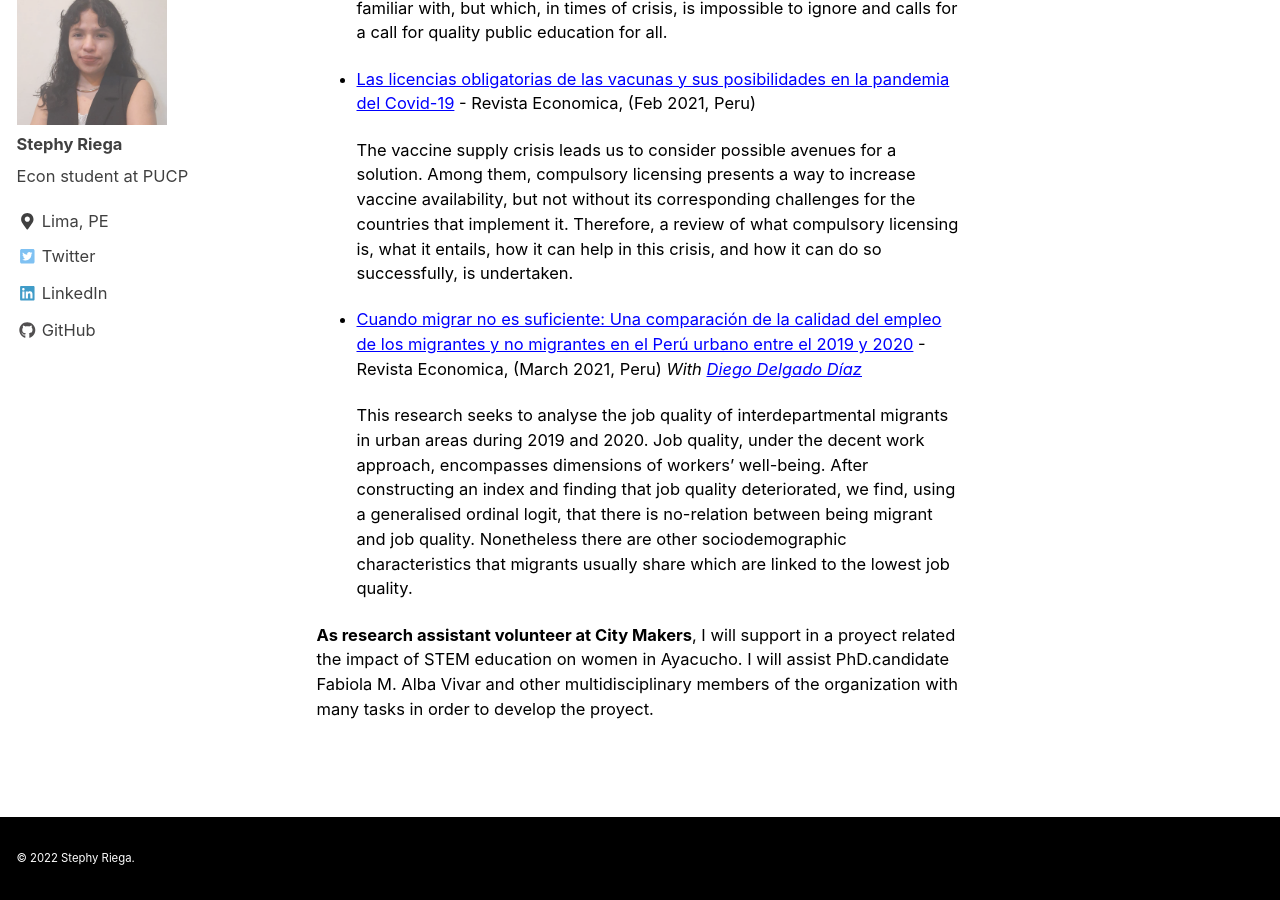
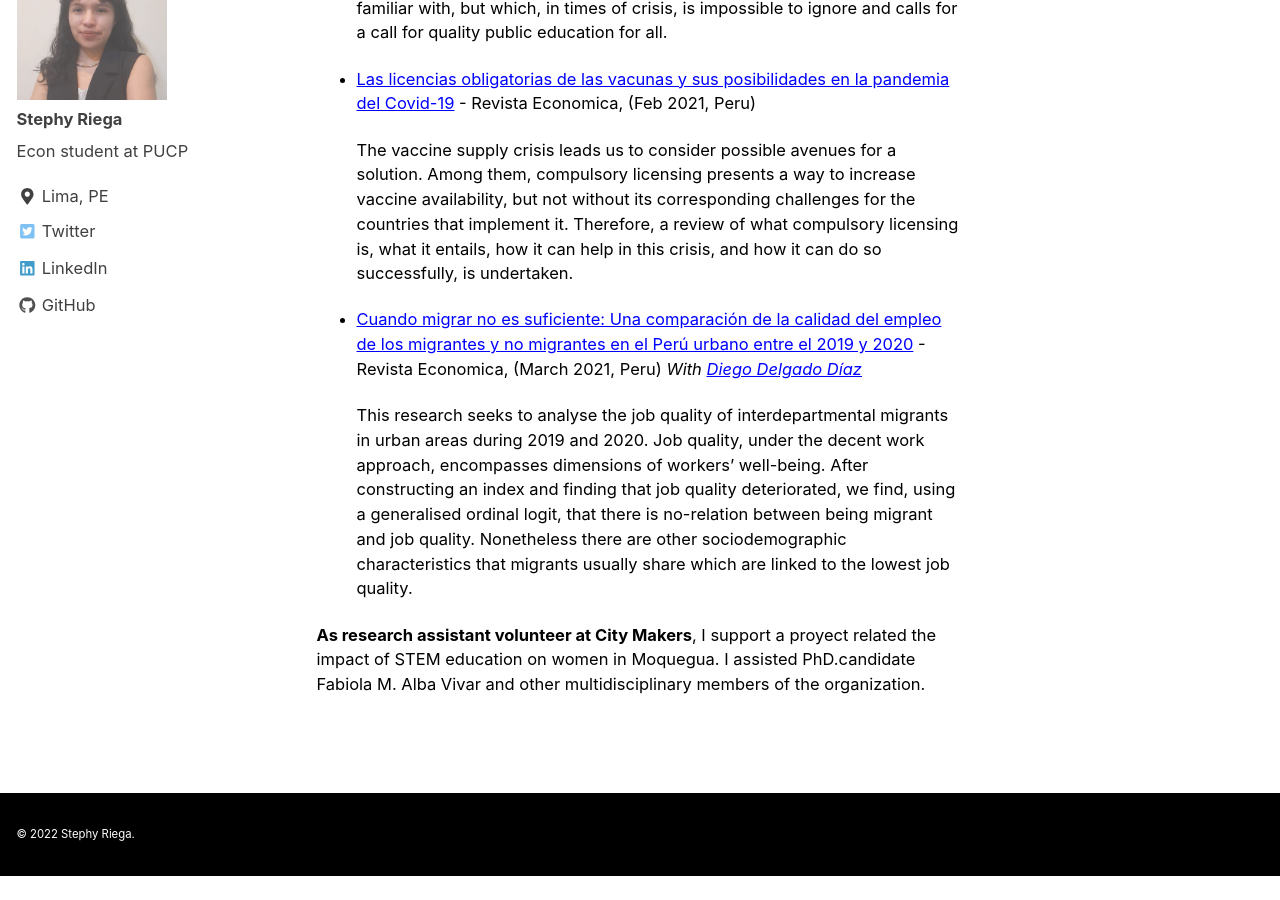
Before and after one commit to stephyriega/stephyriega.github.io, a Jekyll site: the page built from _pages/projects.md, in a window 1280 px wide and 900 px high, scrolled down 1751 px. Built offline with Jekyll 4.4.1, drawn with Linux system fonts in a browser that asks for light colours; nearby versions of some CDN libraries; after the commit the page ends 2627 px from its top, so only the background shows below that.

Commit message:
Update projects.md

```diff
--- a/_pages/projects.md
+++ b/_pages/projects.md
@@ -44,4 +44,4 @@ Also, here are some web articles I wrote in Spanish:
 
     This research seeks to analyse the job quality of interdepartmental migrants in urban areas during 2019 and 2020. Job quality, under the decent work approach, encompasses dimensions of workers' well-being. After constructing an index and finding that job quality deteriorated, we find, using a generalised ordinal logit, that there is no-relation between being migrant and job quality. Nonetheless there are other sociodemographic characteristics that migrants usually share which are linked to the lowest job quality.
 
-**As research assistant volunteer at City Makers**, I will support in a proyect related the impact of STEM education on women in Ayacucho. I will assist PhD.candidate Fabiola M. Alba Vivar and other multidisciplinary members of the organization with many tasks in order to develop the proyect.
+**As research assistant volunteer at City Makers**, I support a proyect related the impact of STEM education on women in Moquegua. I assisted PhD.candidate Fabiola M. Alba Vivar and other multidisciplinary members of the organization.
```
